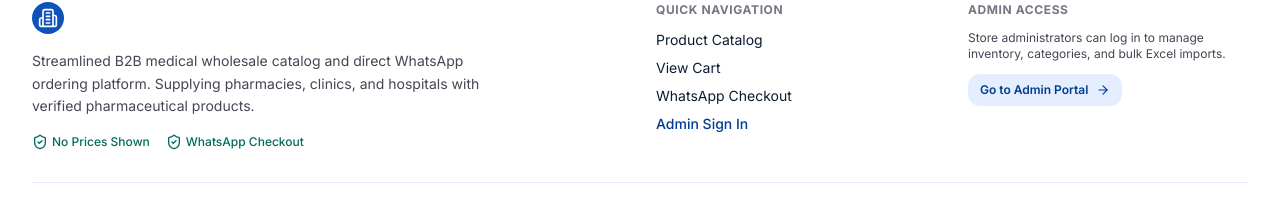
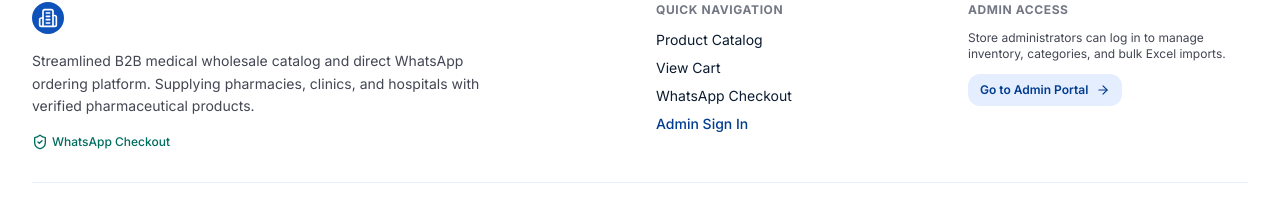
Before and after one commit to rsrikako/medical-app, a Next.js app: page / in a window 1280 px wide. Shown: the part 975-1191 px from the top of the page. Built offline with nearby package versions, Linux system fonts and the light colour scheme; no server answers; the database is empty.

Commit message:
added prices

```diff
--- a/src/components/storefront/Footer.tsx
+++ b/src/components/storefront/Footer.tsx
@@ -21,9 +21,6 @@ export const Footer: React.FC = () => {
               Streamlined B2B medical wholesale catalog and direct WhatsApp ordering platform. Supplying pharmacies, clinics, and hospitals with verified pharmaceutical products.
             </p>
             <div className="flex items-center space-x-4 text-xs font-medium text-secondary">
-              <span className="flex items-center gap-1">
-                <ShieldCheck className="w-4 h-4" /> No Prices Shown
-              </span>
               <span className="flex items-center gap-1">
                 <ShieldCheck className="w-4 h-4" /> WhatsApp Checkout
               </span>
```
